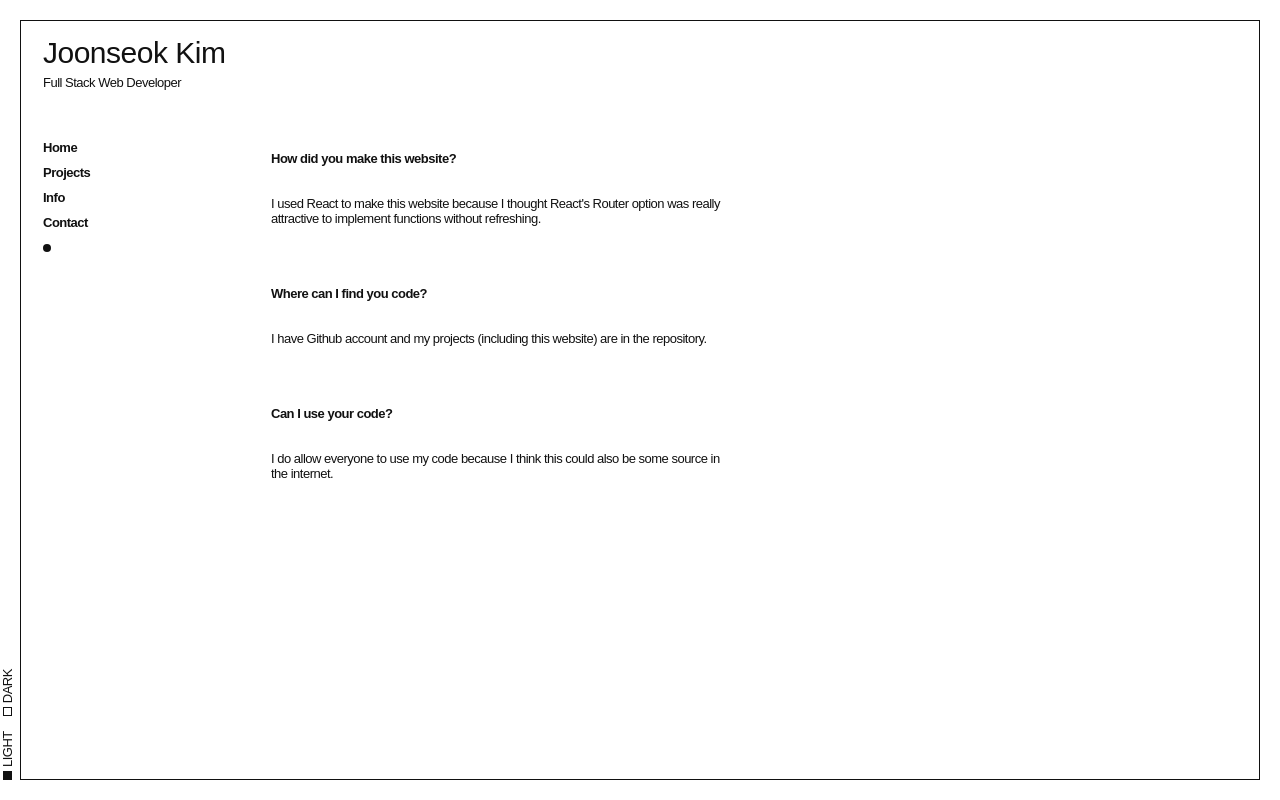
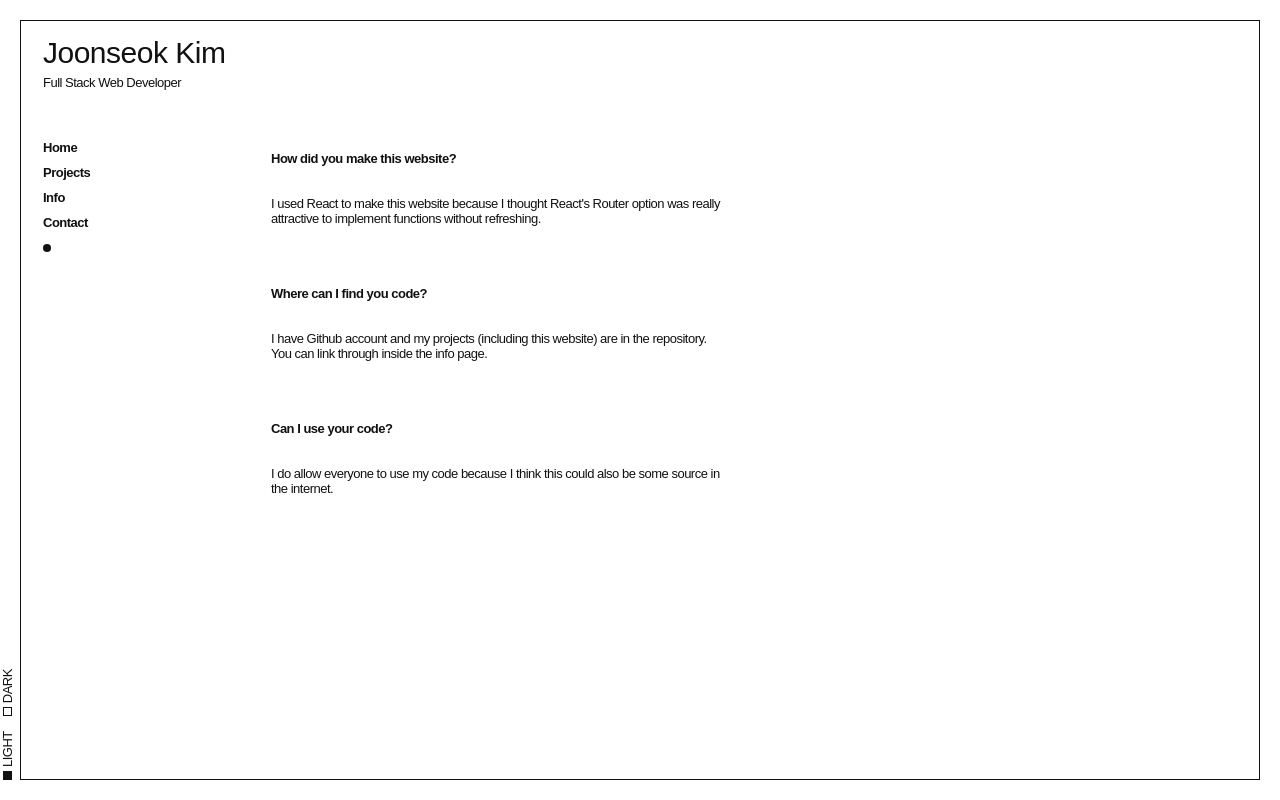
Before and after one commit to Joonskk/My-Portfolio-Website-ver2, a React (Vite) app: page /faq in a window 1280 px wide. Built offline with nearby package versions, Linux system fonts and the light colour scheme.

Commit message:
Updated FAQ

```diff
--- a/src/components/FAQ.jsx
+++ b/src/components/FAQ.jsx
@@ -10,7 +10,7 @@ const FAQ = () => {
     {
       id: 2,
       question: "Where can I find you code?",
-      answer: "I have Github account and my projects (including this website) are in the repository."
+      answer: "I have Github account and my projects (including this website) are in the repository. You can link through inside the info page."
     },
     {
       id: 3,
```
